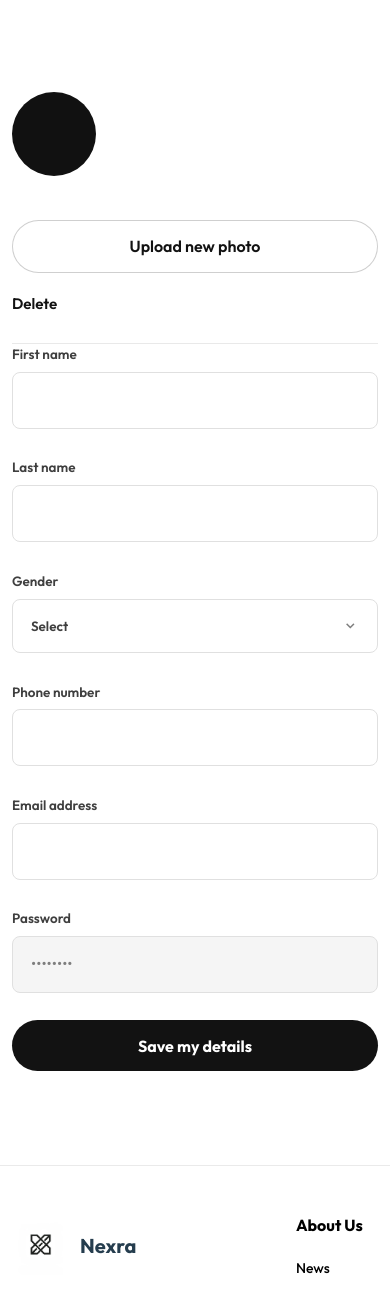
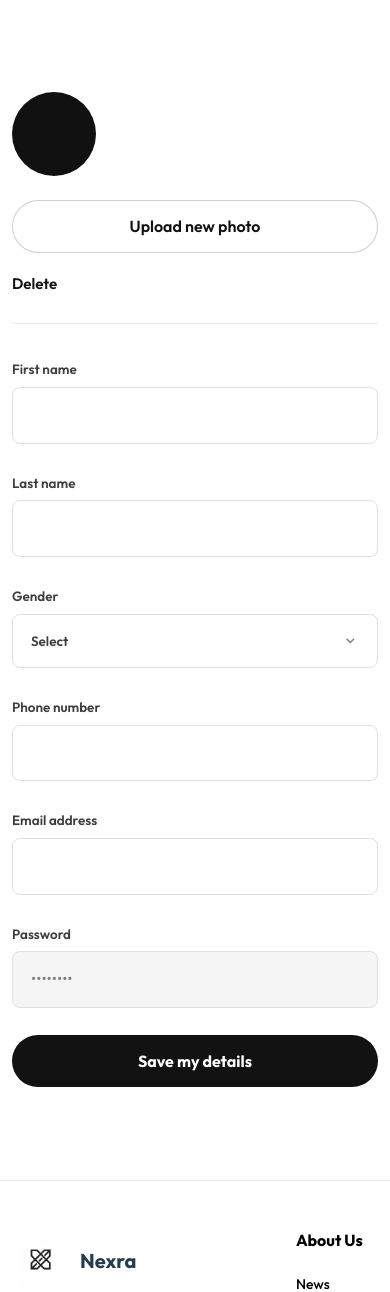
Before and after one commit to yvesseraphin/Nexra, a Django app: page /accounts/profile/ in a window 390 px wide. Shown: the part 783-2075 px from the top of the page. Run offline with Django 4.2, Linux system fonts and the light colour scheme.

Commit message:
Add spacing between profile divider line and input fields and fix mobile avatar layout

```diff
--- a/static/css/account-profile.css
+++ b/static/css/account-profile.css
@@ -268,6 +268,7 @@
     display: grid;
     grid-template-columns: repeat(2, minmax(0, 1fr));
     gap: 1.8rem 1.5rem;
+    margin-top: 2.2rem;
 }
 
 .field-control {
@@ -752,15 +753,34 @@
         grid-template-columns: 1fr;
     }
 
-    .profile-summary-row,
     .order-top,
     .order-item-row {
         flex-direction: column;
         align-items: flex-start;
     }
 
+    .profile-summary-row {
+        display: grid;
+        grid-template-columns: auto 1fr;
+        gap: 1rem 1.25rem;
+    }
+
+    .profile-avatar-lg {
+        grid-column: 1;
+        grid-row: 1;
+    }
+
+    .profile-summary-copy {
+        grid-column: 2;
+        grid-row: 1;
+        align-self: center;
+    }
+
     .profile-summary-actions {
+        grid-column: 1 / span 2;
+        grid-row: 2;
         margin-left: 0;
+        margin-top: 0.5rem;
     }
 
     .profile-item {
```
